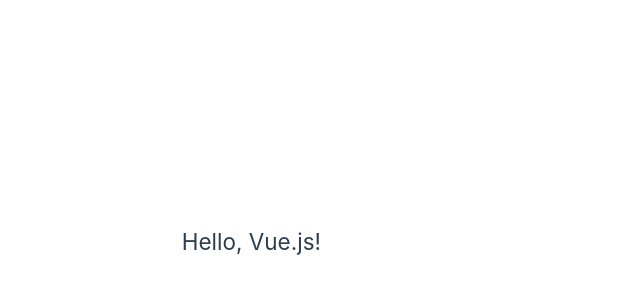
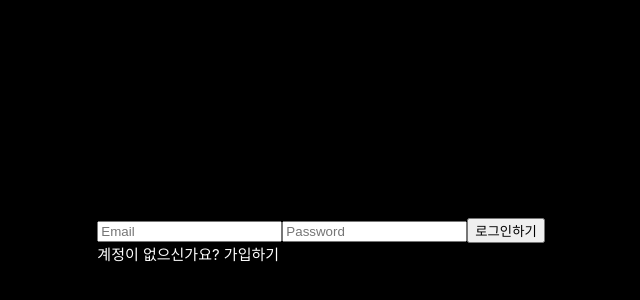
Before and after one commit to mysunshinedying/clone-x-frontend, a Vue app: page /login in a window 1280 px wide. Shown: the part 158-458 px from the top of the page, without its empty margins (319-959 px from the left). Built offline with nearby package versions, Linux system fonts and the light colour scheme.

Commit message:
#3 Init Login

```diff
--- a/src/App.vue
+++ b/src/App.vue
@@ -1,9 +1,36 @@
-<script setup>
+<template>
+  <div class="container">
+    <LoginPage/>
+  </div>
+</template>
+
+<!-- Options API -->
+<script>
+import LoginPage from "@/views/LoginPage.vue";
+export default {
+  name: 'App',
+  components: { LoginPage }
+}
 </script>
 
-<template>
-  <h2>Hello, Vue.js!</h2>
-</template>
+<!-- Composition API
+<script setup>
+  import { ref } from 'vue';
+  const msg = ref("안녕하세요.");
+</script>
+-->
 
-<style scoped>
+<style>
+  body {
+    background-color: black;
+    color: white;
+  }
+
+  .container {
+    height:100vh;
+    display: flex;
+    flex-direction: column;
+    justify-content: center;
+    align-items: center;
+  }
 </style>
--- a/src/assets/main.css
+++ b/src/assets/main.css
@@ -1,35 +1 @@
 @import './base.css';
-
-#app {
-  max-width: 1280px;
-  margin: 0 auto;
-  padding: 2rem;
-  font-weight: normal;
-}
-
-a,
-.green {
-  text-decoration: none;
-  color: hsla(160, 100%, 37%, 1);
-  transition: 0.4s;
-  padding: 3px;
-}
-
-@media (hover: hover) {
-  a:hover {
-    background-color: hsla(160, 100%, 37%, 0.2);
-  }
-}
-
-@media (min-width: 1024px) {
-  body {
-    display: flex;
-    place-items: center;
-  }
-
-  #app {
-    display: grid;
-    grid-template-columns: 1fr 1fr;
-    padding: 0 2rem;
-  }
-}
--- /dev/null
+++ b/src/views/LoginPage.vue
@@ -0,0 +1,33 @@
+<script>
+export default {
+  name: "LoginPage",
+  data() {
+    return {
+      email: '',
+      password: '',
+    };
+  },
+  methods: {
+    login() {
+      console.log(this.email, this.password);
+    }
+  }
+}
+</script>
+
+<template>
+  <div>
+    <input type="text" :placeholder="'Email'" v-model="email"/>
+    <input type="password" :placeholder="'Password'" v-model="password"/>
+
+    <button @click="login">로그인하기</button>
+    <div>
+      계정이 없으신가요?
+      <span>가입하기</span>
+    </div>
+  </div>
+</template>
+
+<style scoped>
+
+</style>
```
Also changed, not shown: src/App2.vue (added, +46 -0 lines), src/components/EmitChildComponent.vue (added, +21 -0 lines), src/components/PropsChildComponent.vue (added, +22 -0 lines).
